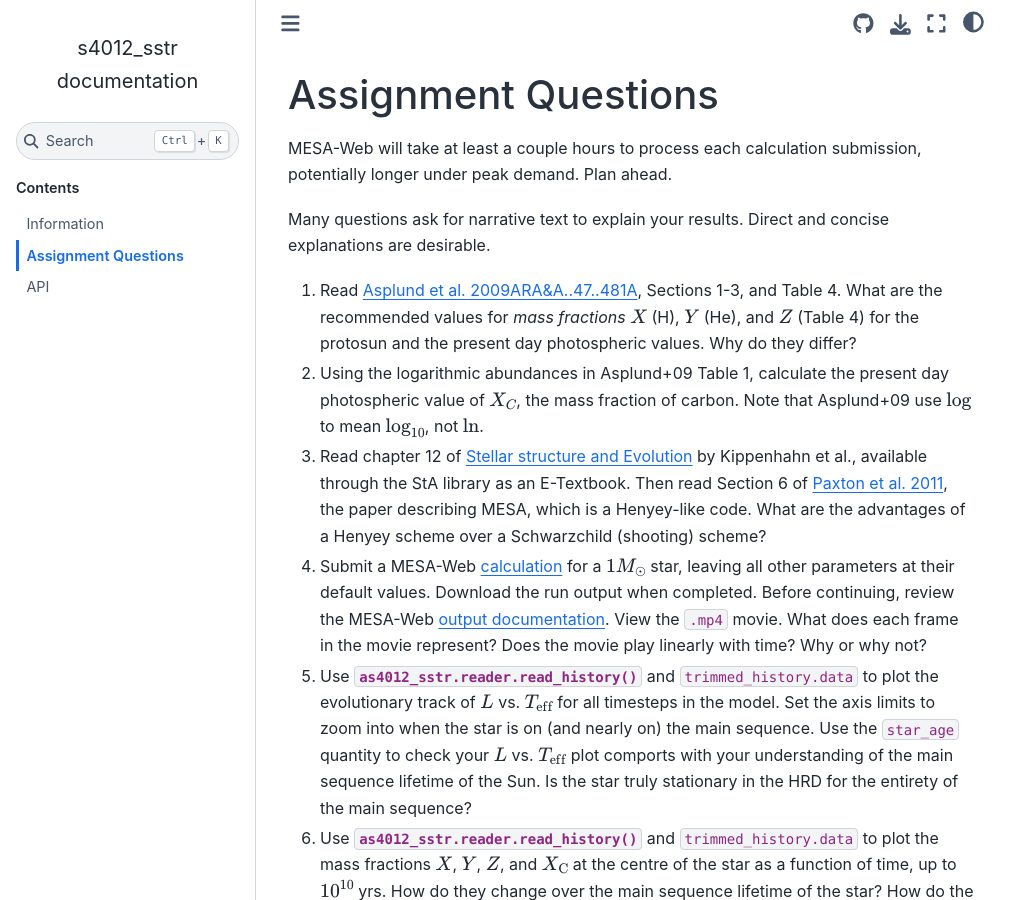
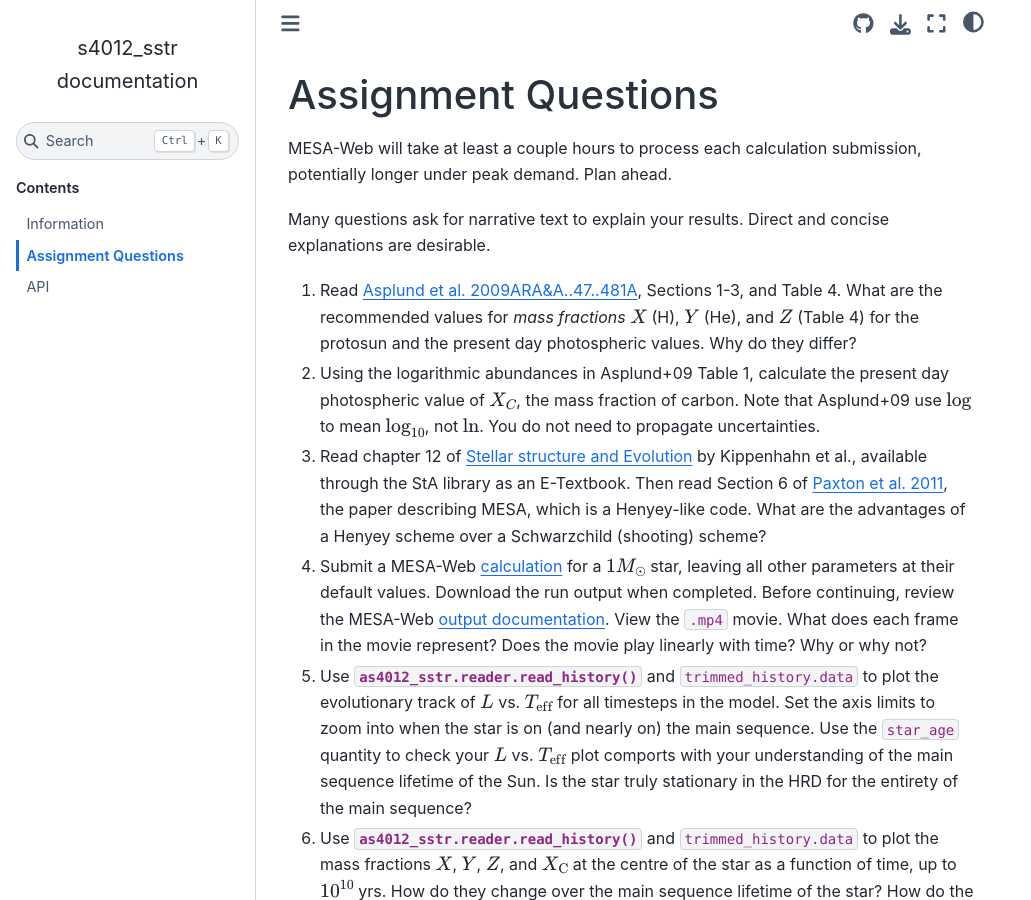
Before and after one commit to iancze/AS4012-MESA, a Sphinx documentation site: the page built from docs/assignment.md, in a window 1280 px wide and 900 px high. Shown: the whole window, without its empty margins (0-1031 px from the left). Built offline with Sphinx 7.4.7 and the Sphinx Book theme 1.1.4, drawn with Linux system fonts in a browser that asks for light colours.

Commit message:
no uncertainty prop.

```diff
--- a/docs/assignment.md
+++ b/docs/assignment.md
@@ -6,7 +6,7 @@ Many questions ask for narrative text to explain your results. Direct and concis
 
 1. Read [Asplund et al. 2009ARA&A..47..481A](https://ui.adsabs.harvard.edu/abs/2009ARA%26A..47..481A/abstract), Sections 1-3, and Table 4. What are the recommended values for *mass fractions* $X$ (H), $Y$ (He), and $Z$ (Table 4) for the protosun and the present day photospheric values. Why do they differ?
 
-2. Using the logarithmic abundances in Asplund+09 Table 1, calculate the present day photospheric value of $X_C$, the mass fraction of carbon. Note that Asplund+09 use $\log$ to mean $\log_{10}$, not $\ln$.
+2. Using the logarithmic abundances in Asplund+09 Table 1, calculate the present day photospheric value of $X_C$, the mass fraction of carbon. Note that Asplund+09 use $\log$ to mean $\log_{10}$, not $\ln$. You do not need to propagate uncertainties.
 
 3. Read chapter 12 of [Stellar structure and Evolution](https://sta.rl.talis.com/link?url=https%3A%2F%2Fdoi-org.ezproxy.st-andrews.ac.uk%2F10.1007%2F978-3-642-30304-3&sig=fdcd1071b225a1cf90b44eda5279280c95987ab43c127ec62127524cf667c523) by Kippenhahn et al., available through the StA library as an E-Textbook. Then read Section 6 of [Paxton et al. 2011](https://ui.adsabs.harvard.edu/abs/2011ApJS..192....3P/abstract), the paper describing MESA, which is a Henyey-like code. What are the advantages of a Henyey scheme over a Schwarzchild (shooting) scheme?
 
```
